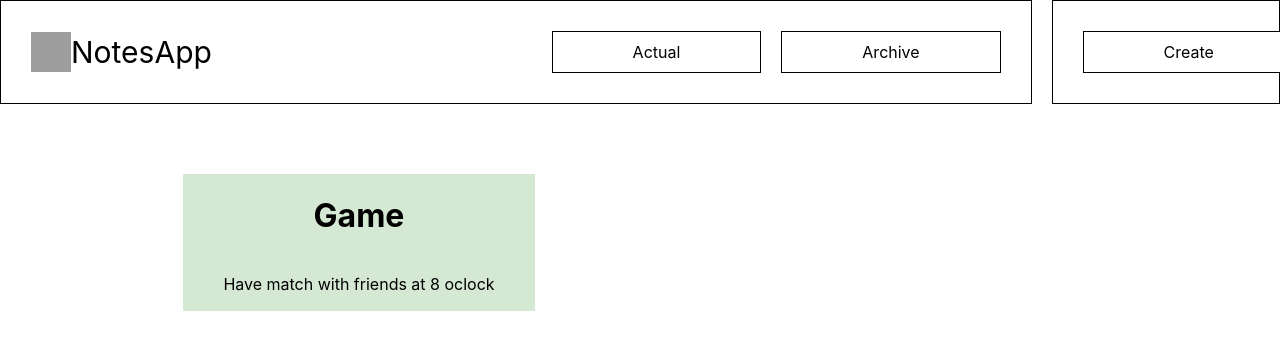
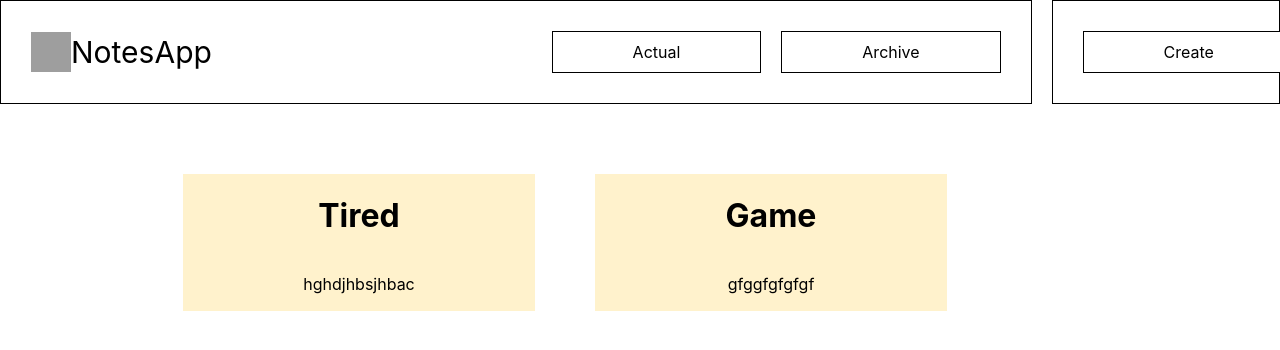
Before and after one commit to aliyevshukur/note-taking-website, a React (Create React App) app: page / in a window 1280 px wide. Shown: the top 350 px of the page. Built offline with nearby package versions, Linux system fonts and the light colour scheme; data requests are answered from the project's data file; grey boxes are pictures that could not be loaded.

Commit message:
SinglePage design completed and Color properties changed in CreateEdit page

```diff
--- a/db.json
+++ b/db.json
@@ -5,49 +5,70 @@
       "title": "Do StepProject",
       "context": "Do StepProject that Nick uploaded today",
       "status": true,
-      "color": "rgb(255, 242, 204)"
+      "color": "rgb(255,242,204)"
     },
     {
       "id": 2,
       "title": "Do Sport",
       "context": "Dont forget to do sport for today",
       "status": true,
-      "color": "rgb(248, 206, 204)"
+      "color": "rgb(248,206,204)"
     },
     {
       "id": 4,
       "title": "Driving course",
       "context": "Go to driving course tomorrow",
       "status": true,
-      "color": "rgb(248, 206, 204)"
+      "color": "rgb(248,206,204)"
     },
     {
       "id": 5,
       "title": "Chat with girlfriend",
       "context": "Your girlfriend will wait at 10 o-clock in whatsapp",
       "status": true,
-      "color": "rgb(213, 232, 212)"
+      "color": "rgb(213,232,212)"
     },
     {
       "id": 6,
       "title": "Go Running",
       "context": "Dont forget to run 15 minutes today",
       "status": true,
-      "color": "rgb(255, 242, 204)"
+      "color": "rgb(255,242,204)"
     },
     {
       "id": 22,
       "title": "My lovely note to Nurmahammad",
       "context": "Hello, dear Nurmahammad. I hope you are doing well and i hope coding isn't stressful for you. Take care of yourself. Bye... ",
       "status": true,
-      "color": "#F8CECC"
+      "color": "rgb(255,242,204)"
     },
     {
       "id": 23,
       "title": "Game",
-      "context": "Have match with friends at 8 oclock",
+      "context": "Have match with friends at 9 oclock",
+      "status": true,
+      "color": "rgb(255,242,204)"
+    },
+    {
+      "id": 24,
+      "title": "Tired",
+      "context": "hghdjhbsjhbac",
       "status": false,
-      "color": "#D5E8D4"
+      "color": "rgb(255,242,204)"
+    },
+    {
+      "id": 25,
+      "title": "Game",
+      "context": "gfggfgfgfgf",
+      "status": false,
+      "color": "rgb(255,242,204)"
+    },
+    {
+      "id": 26,
+      "title": "Nurmehemmed",
+      "context": "Salam Salam Salam Salam Salam Salam Salam Salam Salam Salam Salam Salam Salam Salam Salam Salam Salam Salam Salam Salam Salam Salam Salam Salam Salam Salam Salam Salam Salam Salam Salam Salam Salam Salam Salam Salam Salam Salam Salam Salam Salam Salam Salam Salam Salam Salam Salam Salam Salam Salam Salam Salam Salam Salam Salam Salam Salam Salam Salam Salam Salam Salam Salam Salam Salam Salam Salam Salam Salam Salam Salam Salam Salam Salam Salam Salam Salam Salam Salam Salam Salam Salam Salam Salam Salam Salam Salam Salam Salam Salam ",
+      "status": true,
+      "color": "rgb(255,242,204)"
     }
   ]
 }
--- a/src/components/CreateEdit/CreateEdit.js
+++ b/src/components/CreateEdit/CreateEdit.js
@@ -74,19 +74,19 @@ class CreateEdit extends React.Component {
 
           <div
             className="button-green"
-            onClick={() => this.setColor("#D5E8D4")}
+            onClick={() => this.setColor("rgb(213,232,212)")}
           ></div>
           <div
             className="button-blue"
-            onClick={() => this.setColor("#DAE8FC")}
+            onClick={() => this.setColor("rgb(218,232,252)")}
           ></div>
           <div
             className="button-yellow"
-            onClick={() => this.setColor("#FFF2CC")}
+            onClick={() => this.setColor("rgb(255,242,204)")}
           ></div>
           <div
             className="button-red"
-            onClick={() => this.setColor("#F8CECC")}
+            onClick={() => this.setColor("rgb(248,206,204)")}
           ></div>
         </div>
 
--- a/src/components/SinglePage/SinglePage.js
+++ b/src/components/SinglePage/SinglePage.js
@@ -4,13 +4,22 @@ import "./SinglePage.scss";
 import Modal from "../Modal/Modal";
 
 const SinglePage = props => {
+
+  const createBorderColor = (color) => {
+    let secondColor = color.slice(4, 15);
+    let arr = secondColor.split(',');
+    arr = arr.map(el => parseInt(el) - 70);
+    secondColor = `rgb(${arr[0]},${arr[1]},${arr[2]})`;
+    return secondColor;
+  };
+
   const noteStyle = {
     backgroundColor: `${props.noteDetails.color}`,
-    border: `1px solid ${props.noteDetails.color}`
+    border: `1.5px solid ${createBorderColor(props.noteDetails.color)}`
   };
 
   const noteTitleStyle = {
-    borderBottom: `1px solid ${props.noteDetails.color}`
+     borderBottom : `1.5px solid ${createBorderColor(props.noteDetails.color)}`
   };
 
   const history = useHistory(),
@@ -65,10 +74,14 @@ const SinglePage = props => {
   return (
     <div className="notesContainer">
       <div className="notes" style={noteStyle}>
-        <h1 style={noteTitleStyle} className="notes-title">
+        <div style={noteTitleStyle}>
+        <h1 className="notes-title">
           {props.noteDetails.title}
         </h1>
-        <span className="singleContext">{props.noteDetails.context}</span>
+        </div>
+        <div className="singleContext">
+        <span>{props.noteDetails.context}</span>
+        </div>
       </div>
 
       <div className="notesButtons">
--- a/src/components/SinglePage/SinglePage.scss
+++ b/src/components/SinglePage/SinglePage.scss
@@ -18,7 +18,7 @@
 }
 
 .singleContext {
-  margin:0 auto;
+      padding: 25px 35px;
 }
 
 .buttonDesign {
```
